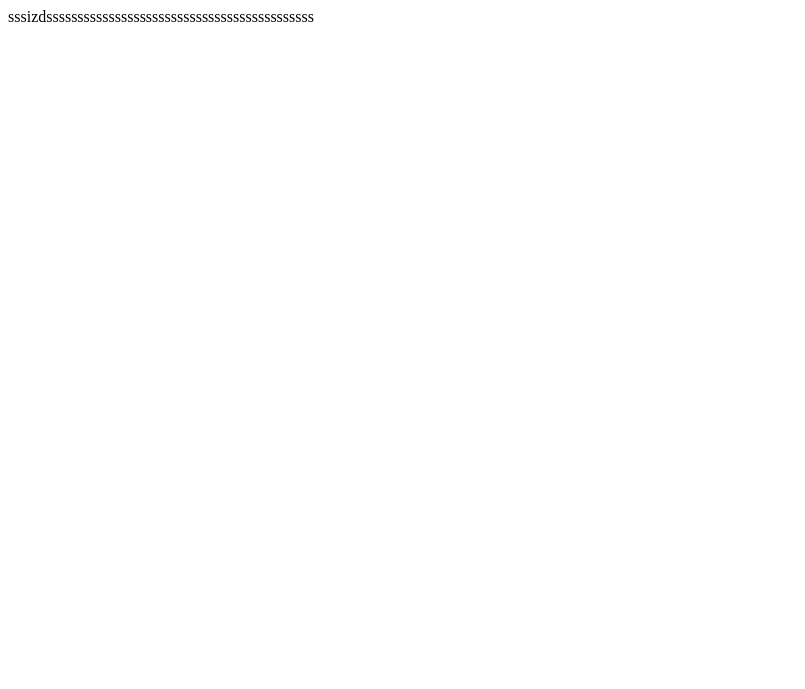
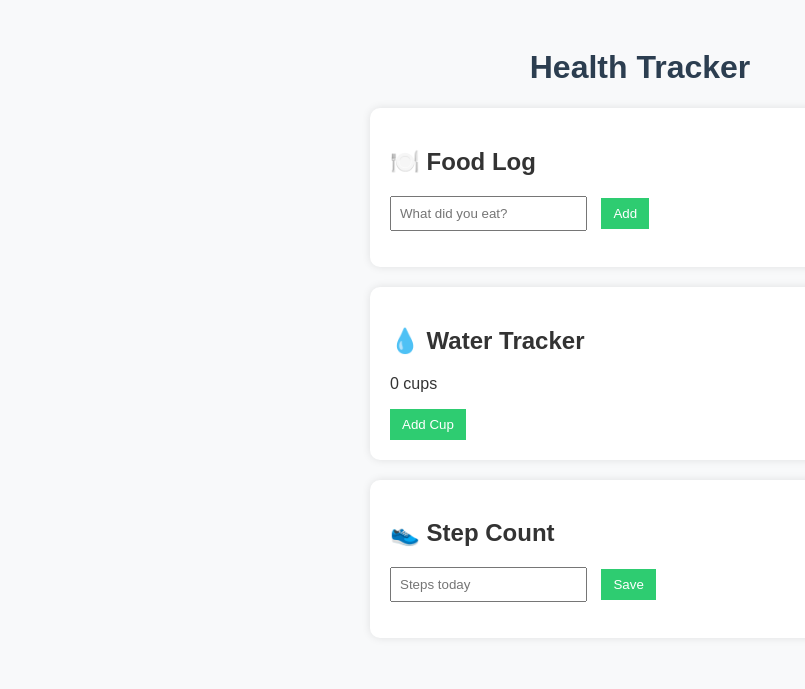
Before and after one commit to zak28102002/health-tracker-zak, a plain HTML site: page index.html in a window 1280 px wide. Shown: the whole page, without its empty margins (0-805 px from the left). Drawn offline with Linux system fonts and the light colour scheme.

Commit message:
Your commit message here

```diff
--- a/index.html
+++ b/index.html
@@ -1 +1,33 @@
-sssizdsssssssssssssssssssssssssssssssssssssssssss
+<!DOCTYPE html>
+<html lang="en">
+<head>
+  <meta charset="UTF-8">
+  <title>Health Tracker</title>
+  <link rel="stylesheet" href="style.css">
+</head>
+<body>
+  <h1>Health Tracker</h1>
+
+  <section>
+    <h2>🍽️ Food Log</h2>
+    <input type="text" id="foodInput" placeholder="What did you eat?">
+    <button onclick="addFood()">Add</button>
+    <ul id="foodList"></ul>
+  </section>
+
+  <section>
+    <h2>💧 Water Tracker</h2>
+    <p id="waterCount">0 cups</p>
+    <button onclick="addWater()">Add Cup</button>
+  </section>
+
+  <section>
+    <h2>👟 Step Count</h2>
+    <input type="number" id="stepInput" placeholder="Steps today">
+    <button onclick="saveSteps()">Save</button>
+    <p id="stepDisplay"></p>
+  </section>
+
+  <script src="script.js"></script>
+</body>
+</html>
--- a/style.css
+++ b/style.css
@@ -1 +1,42 @@
-s
+body {
+  font-family: Arial, sans-serif;
+  padding: 20px;
+  background-color: #f8f9fa;
+  color: #333;
+}
+
+h1 {
+  text-align: center;
+  color: #2c3e50;
+}
+
+section {
+  margin: 20px auto;
+  padding: 20px;
+  background: white;
+  border-radius: 10px;
+  max-width: 500px;
+  box-shadow: 0 0 8px rgba(0,0,0,0.1);
+}
+
+input {
+  padding: 8px;
+  margin-right: 10px;
+}
+
+button {
+  padding: 8px 12px;
+  background: #2ecc71;
+  color: white;
+  border: none;
+  cursor: pointer;
+}
+
+ul {
+  list-style: none;
+  padding-left: 0;
+}
+
+li {
+  margin: 5px 0;
+}
```
